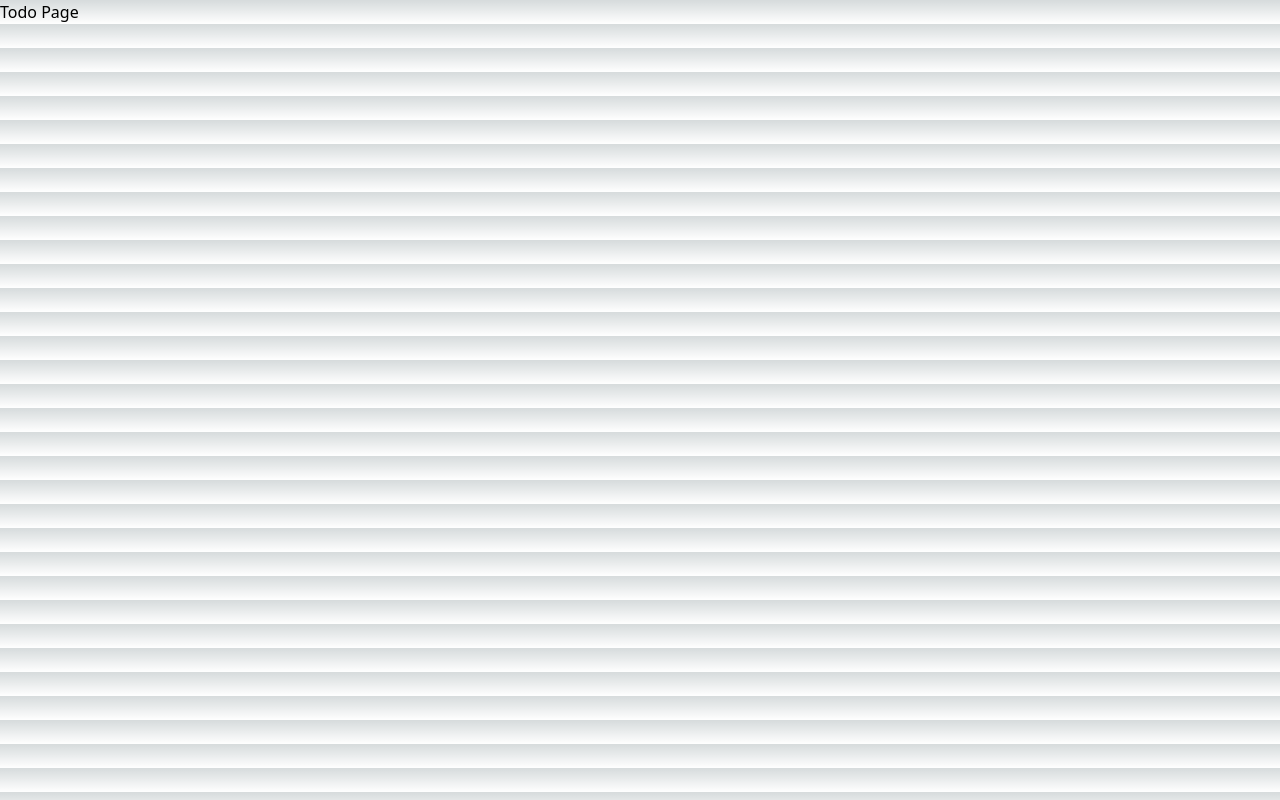
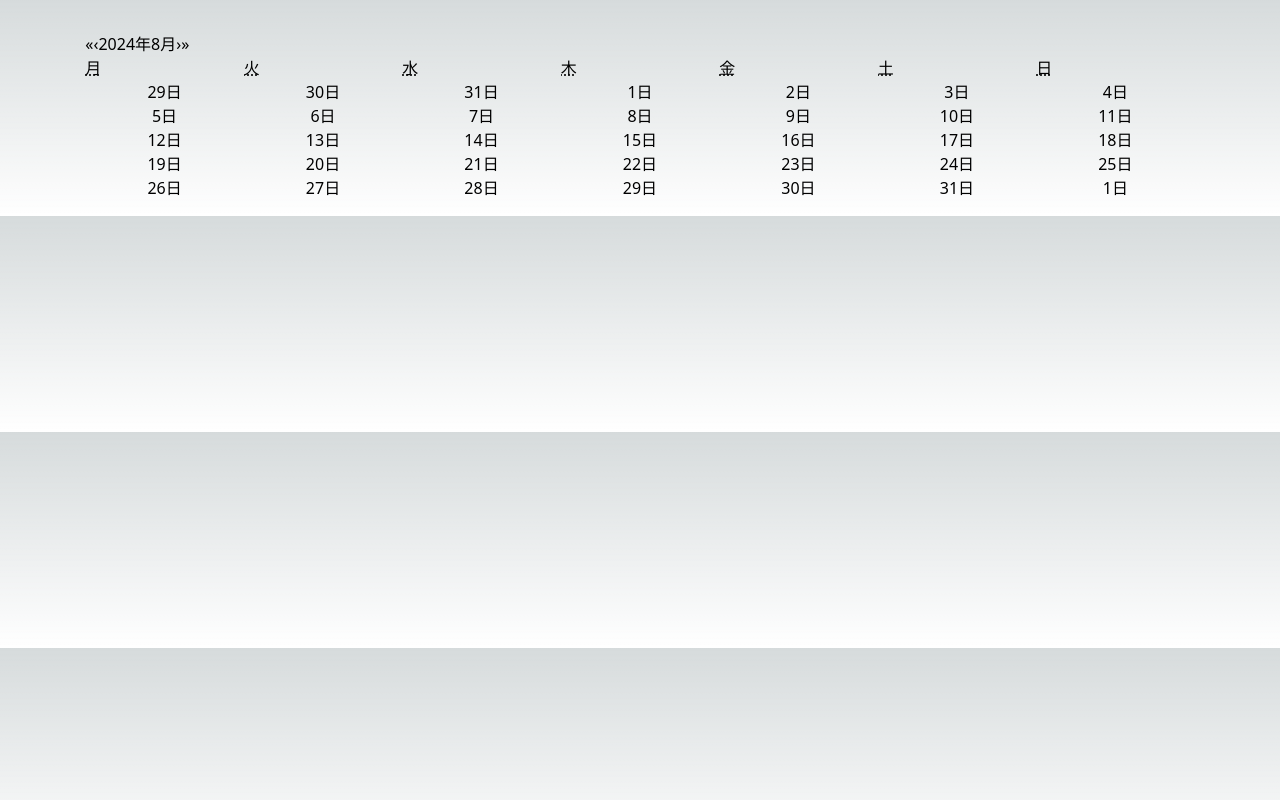
Before and after one commit to MilaisTaso/graphql_next, a Next.js app: page /todo in a window 1280 px wide. Built offline with nearby package versions, Linux system fonts and the light colour scheme.

Commit message:
calenderコンポーネント追加

```diff
--- a/app/todo/page.tsx
+++ b/app/todo/page.tsx
@@ -1,3 +1,23 @@
+'use client'
+
+import { useState } from 'react'
+
+import Calender from 'react-calendar'
+
+import { cn } from '@/lib/utils'
+
+type ValuePiece = Date | null
+
+type Value = ValuePiece | [ValuePiece, ValuePiece]
+
 export default function Todo() {
-  return <div>Todo Page</div>;
+  const [value, setValue] = useState<Value>(new Date())
+
+  return (
+    <div className={cn('my-2 flex flex-row flex-wrap items-start py-2')}>
+      <div className={cn('flex w-max grow basis-4 flex-col items-stretch pt-4')}>
+        <Calender onChange={setValue} value={value} className={cn('mx-auto')} locale='ja-JP'/>
+      </div>
+    </div>
+  )
 }
--- a/package.json
+++ b/package.json
@@ -23,6 +23,7 @@
     "next-auth": "5.0.0-beta.20",
     "next-themes": "^0.3.0",
     "react": "^18",
+    "react-calendar": "^5.0.0",
     "react-dom": "^18",
     "react-hook-form": "7.52.2",
     "zod": "^3.23.8"
```
Also changed, not shown: 1 other file (tests, documents, lock files or other folders).
